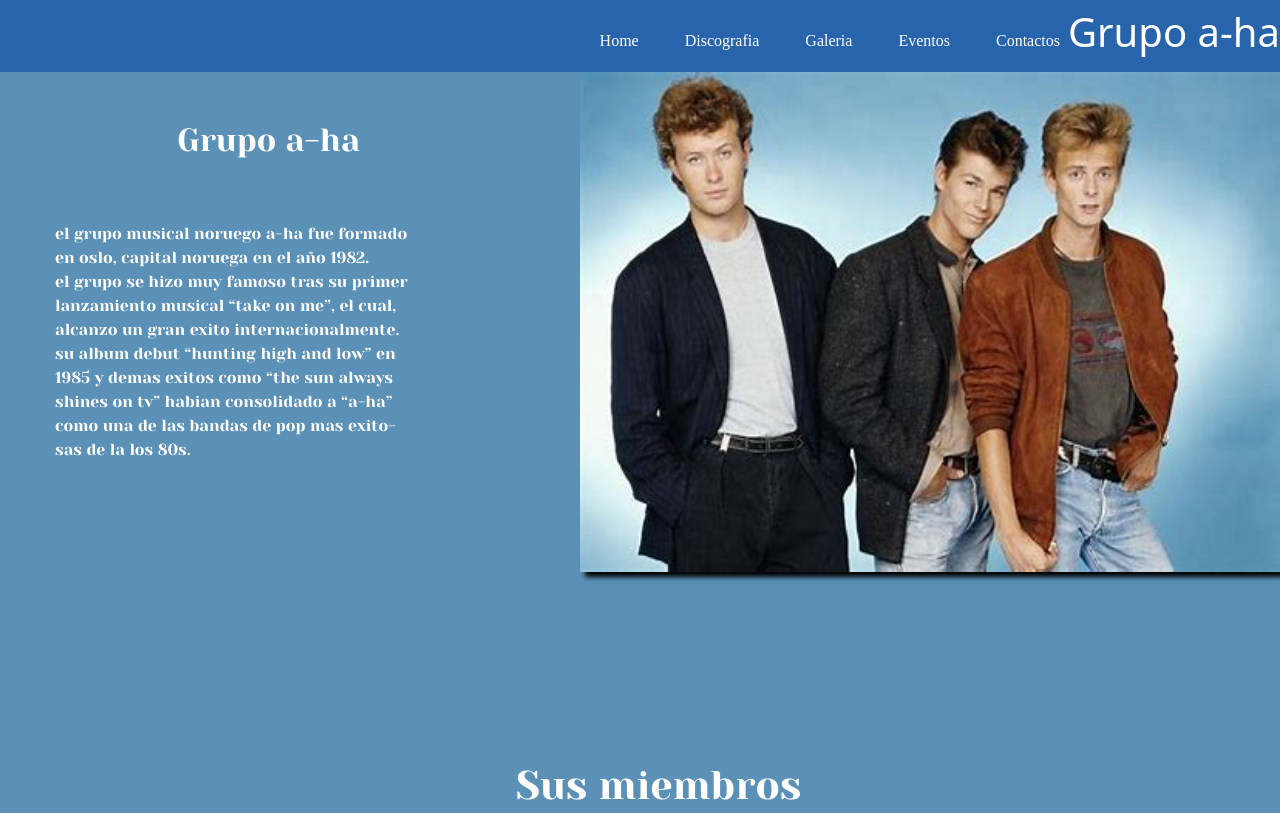
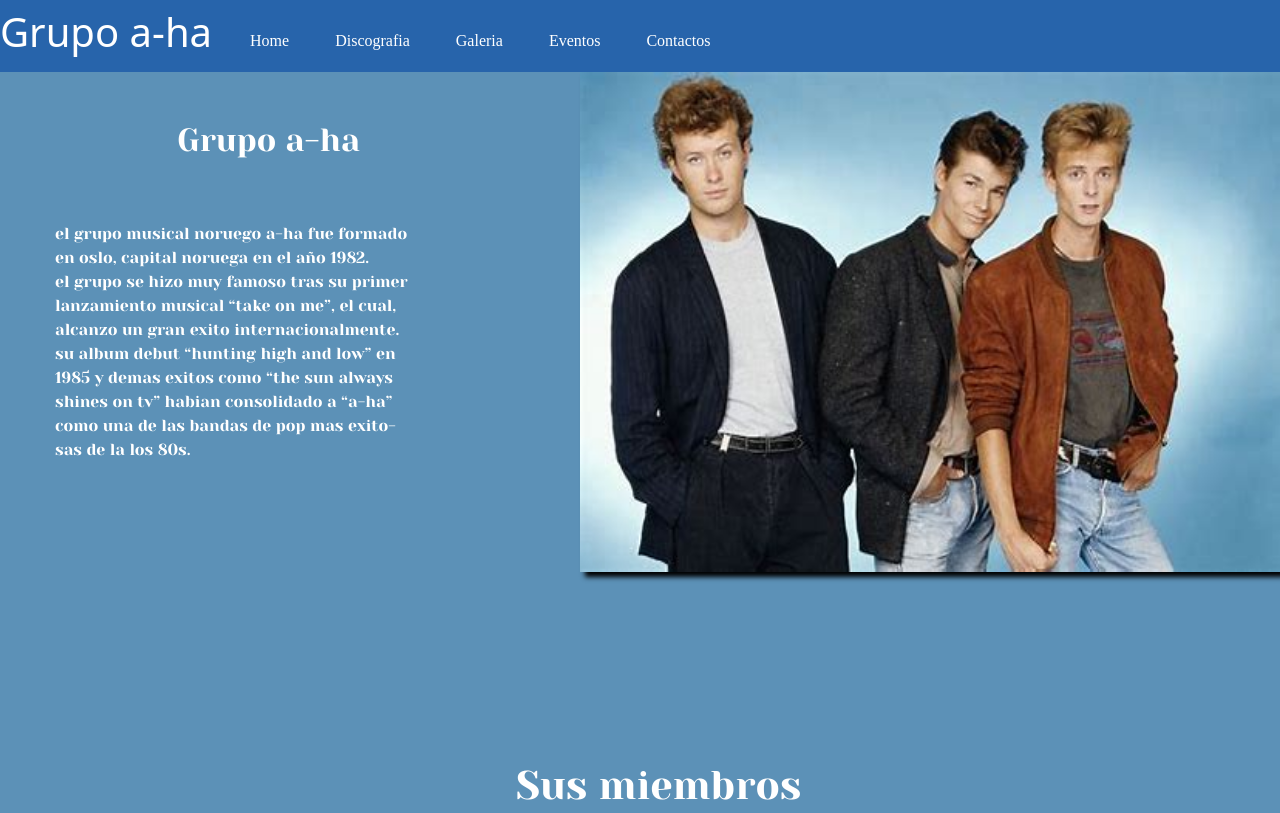
Before and after one commit to Ale-43/proyecto-Coderhouse-DW, a plain HTML site: page index.html in a window 1280 px wide. Shown: the top 813 px of the page. Drawn offline with nearby package versions, Linux system fonts and the light colour scheme; a web font is replaced by a local one.

Commit message:
probando de nuevo

```diff
--- a/css/style.css
+++ b/css/style.css
@@ -10,15 +10,9 @@
 
 nav {
     background-color: #2764ab;
-    display: flex;
-    flex-direction: row-reverse;
-    justify-content: flex-end;
-    align-items: flex-end;
 }
 .tituloprincipal {
     background-color: #2764ab;
-    display: flex;
-    justify-content: flex-start;
 }
 
 .nav-link {
@@ -151,7 +145,7 @@
 .redessociales {
     display: flex;
     justify-content: flex-end;
-    margin-right: 50px;
+    align-content: space-around;
 }
 
 .formulario {
```
Also changed, not shown: pages/galeria.html (+0 -1 lines), pages/discografia.html (line endings or trailing spaces).
